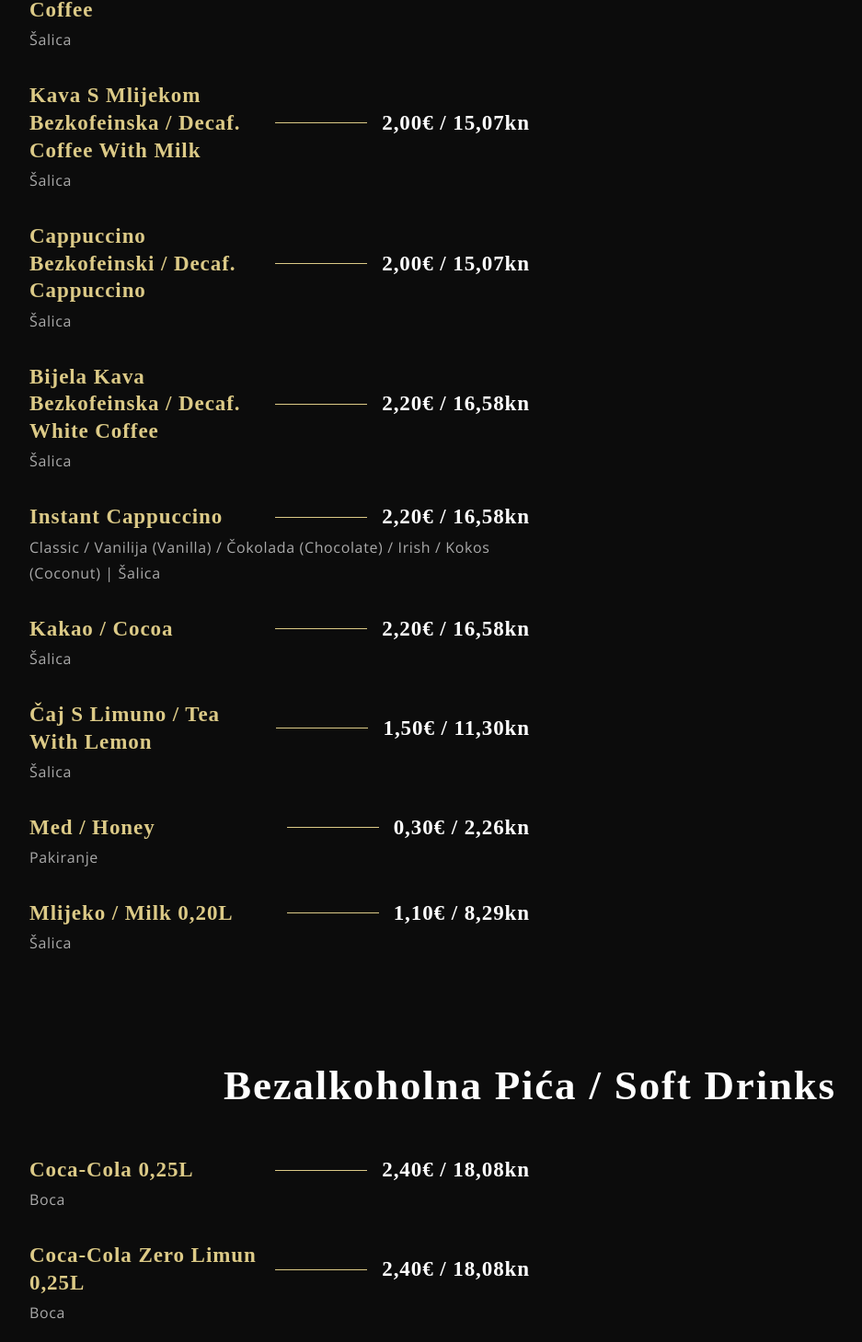
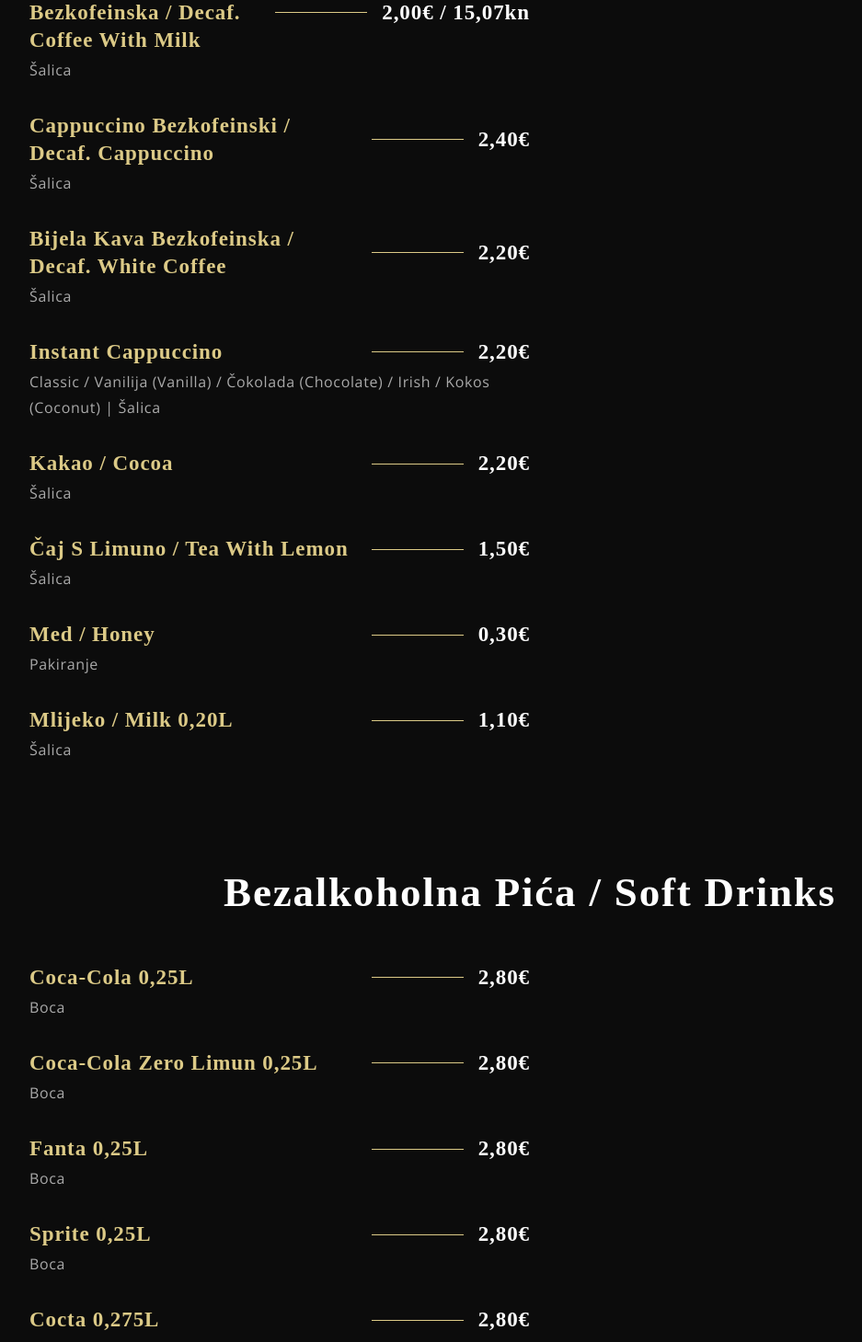
Before and after one commit to AntonioGvardijan/letrika_menu, a React (Create React App) app: page / in a window 1280 px wide. Shown: the part 2096-3555 px from the top of the page at 92% size, without its empty margins (64-1001 px from the left). Built offline with nearby package versions, Linux system fonts and the light colour scheme; a web font is replaced by a local one.

Commit message:
Update data.js

```diff
--- a/src/constants/data.js
+++ b/src/constants/data.js
@@ -2,47 +2,47 @@
 const beer = [
   {
     title: 'Ožujsko 0,20L',
-    price: '1,40€ / 10,55kn',
+    price: '1,90€',
     tags: 'HR | Točeno',
   },
   {
     title: 'Ožujsko 0,30L',
-    price: '1,90€ / 14,32kn',
+    price: '2,30€',
     tags: 'HR | Točeno',
   },
   {
     title: 'Ožujsko 0,50L',
-    price: '2,90€ / 21,85kn',
+    price: '3,60€',
     tags: 'HR | Točeno',
   },
   {
     title: 'Ožujsko 0,50L',
-    price: '2,90€ / 21,85kn',
+    price: '3,60€',
     tags: 'HR | Boca',
   },
   {
     title: 'Ožujsko Limun / Grejp 0,50l',
-    price: '2,90€ / 21,85kn',
+    price: '3,60€',
     tags: 'HR | Boca',
   },
   {
     title: 'Ožujsko Cool 0,50l',
-    price: '2,90€ / 21,85kn',
+    price: '3,60€n',
     tags: 'HR | Boca - bezalkoholno',
   },
   {
     title: 'Staropramen 0,50l',
-    price: '2,90€ / 21,85kn',
+    price: '3,60€',
     tags: 'HR | Boca',
   },
   {
     title: 'Tomislav Tamno 0,50l',
-    price: '2,90€ / 21,85kn',
+    price: '3,60€n',
     tags: 'HR | Boca',
   },
   {
     title: 'Becks 0,33l',
-    price: '2,90€ / 21,85kn',
+    price: '3,60€',
     tags: 'DE | Boca',
   },
 ];
@@ -51,32 +51,32 @@ const beer = [
 const cocktails = [
   {
     title: 'Mojito 0,20L',
-    price: '6,00€ / 45,21kn',
+    price: '7,00€',
     tags: 'bacardi 0,05l | liker od limete 0,03l | mineralna voda 0,12l | smeđi šećer | limeta | menta',
   },
   {
     title: "Tequila sunrise 0,20L",
-    price: '6,00€ / 45,21kn',
+    price: '7,00€',
     tags: 'tequila 0,06l | sok od naranče 0,12l | liker granadin 0,02l',
   },
   {
     title: 'Pina Colada 0,20L',
-    price: '6,00€ / 45,21kn',
+    price: '7,00€',
     tags: 'bacardi rum 0,06l | liker od kokosa 0,04l | sok od ananasa 0,10l',
   },
   {
     title: 'Sex on the Beach 0,20L',
-    price: '6,00€ / 45,21kn',
+    price: '7,00€',
     tags: 'smirnof vodka 0,06l | liker granadin 0,02l | liker breskva 0,02l | sok naranča 0,10l',
   },
   {
     title: 'Margarita 0,10L',
-    price: '6,00€ / 45,21kn',
+    price: '7,00€',
     tags: 'tequila 0,06l | liker cointreau 0,02l | liker limeta 0,02l | limeta | sol',
   },
   {
     title: 'Aperol Spritz 0,15L',
-    price: '6,00€ / 45,21kn',
+    price: '7,00€',
     tags: 'aperol 0,02l | pjenušac Freixenet 0,03l | mineralna voda 0,10l',
   },
 ];
@@ -85,47 +85,47 @@ const cocktails = [
 const wines__white = [
   {
     title: 'Kutjevačka Graševina 1,00L',
-    price: '13,50€ / 101,72kn',
+    price: '15,00€',
     tags: 'bijelo | boca',
   },
   {
     title: 'Kutjevačka Graševina 0,10L',
-    price: '1,35€ / 10,17kn',
+    price: '1,50€',
     tags: 'bijelo | čaša',
   },
   {
     title: 'Malvazija 1,00L',
-    price: '13,50€ / 101,72kn',
+    price: '15,00€',
     tags: 'bijelo | boca',
   },
   {
     title: 'Malvazija 0,10L',
-    price: '1,35€ / 10,17kn',
+    price: '1,50€',
     tags: 'bijelo | čaša',
   },
   {
     title: 'Krauthaker Graševina 0,75L',
-    price: '20,00€ / 150,69kn',
+    price: '20,00€',
     tags: 'bijelo | boca',
   },
   {
     title: 'Gemišt Kutjevačka Graševina 0,20L',
-    price: '2,30€ / 17,33kn',
+    price: '2,60€',
     tags: '0,15L vino | 0,05L mineralna voda',
   },
   {
     title: 'Gemišt Kutjevačka Graševina 0,30L',
-    price: '3,10€ / 23,36kn',
+    price: '3,50€n',
     tags: '0,20L vino | 0,10L mineralna voda',
   },
   {
     title: 'Gemišt Malvazija 0,20L',
-    price: '2,30€ / 17,33kn',
+    price: '2,60€',
     tags: '0,15L vino | 0,05L mineralna voda',
   },
   {
     title: 'Gemišt Malvazija 0,30L',
-    price: '3,10€ / 23,36kn',
+    price: '3,50€',
     tags: '0,20L vino | 0,10L mineralna voda',
   },
 ]
@@ -134,32 +134,32 @@ const wines__white = [
 const wines__black = [
   {
     title: 'Vranac 1,00L',
-    price: '13,50€ / 101,72kn',
+    price: '15,00€',
     tags: 'crno | boca',
   },
   {
     title: 'Vranac 0,10L',
-    price: '1,35€ / 10,17kn',
+    price: '1,50€',
     tags: 'crno | čaša',
   },
   {
     title: 'Pelješac Plavi 1,00L',
-    price: '13,50€ / 101,72kn',
+    price: '15,00€',
     tags: 'crno | boca',
   },
   {
     title: 'Pelješac Plavi 0,10L',
-    price: '1,35€ / 10,17kn',
+    price: '1,50€',
     tags: 'crno | čaša',
   },
   {
     title: 'Pinot Crni 0,75L',
-    price: '20,00€ / 150,69kn',
+    price: '20,00€',
     tags: 'crno | boca',
   },
   {
     title: 'Dingač Skaramuča 0,75L',
-    price: '27,00€ / 203,43kn',
+    price: '30,00€',
     tags: 'crno | boca',
   },
 ]
@@ -167,37 +167,37 @@ const wines__black = [
 const domace_rakije_1 = [
   {
     title: 'Travarica / Herb Brandy 0,03L',
-    price: '1,80€ / 13,56kn',
+    price: '2,00€',
     tags: 'HR | čaša',
   },
   {
     title: 'Šljivovica / Plum Brandy 0,03L',
-    price: '1,80€ / 13,56kn',
+    price: '2,00€',
     tags: 'HR | čaša',
   },
   {
     title: 'Lozovača / Grape Brandy 0,03L',
-    price: '1,80€ / 13,56kn',
+    price: '2,00€',
     tags: 'HR | čaša',
   },
   {
     title: 'Medica / Honey Brandy 0,03L',
-    price: '1,90€ / 14,32kn',
+    price: '2,00€',
     tags: 'HR | čaša',
   },
   {
     title: 'Višnjevac / Cherry Brandy 0,03L',
-    price: '1,90€ / 14,32kn',
+    price: '2,00€',
     tags: 'HR | čaša',
   },
   {
     title: 'Borovnica / Blueberry Brandy 0,03L',
-    price: '1,90€ / 14,32kn',
+    price: '2,00€',
     tags: 'HR | čaša',
   },
   {
     title: 'Orahovac / Walnut Brandy 0,03L',
-    price: '1,90€ / 14,32kn',
+    price: '2,00€',
     tags: 'HR | čaša',
   },
 ]
@@ -205,37 +205,37 @@ const domace_rakije_1 = [
 const domace_rakije_2 = [
   {
     title: 'Đumbir / Ginger Brandy 0,03L',
-    price: '2,20€ / 16,58kn',
+    price: '2,50€',
     tags: 'HR | čaša',
   },
   {
     title: 'Pelinkovac 0,03L',
-    price: '1,80€ / 13,56kn',
+    price: '2,00€',
     tags: 'HR | čaša',
   },
   {
     title: 'Stock 0,03L',
-    price: '1,90€ / 14,32kn',
+    price: '2,00€',
     tags: 'HR | čaša',
   },
   {
     title: 'Amaro 0,03L',
-    price: '1,80€ / 13,56kn',
+    price: '2,00€',
     tags: 'HR | čaša',
   },
   {
     title: 'Gin 0,03L',
-    price: '1,80€ / 13,56kn',
+    price: '2,00€',
     tags: 'HR | čaša',
   },
   {
     title: 'Vodka 0,03L',
-    price: '1,80€ / 13,56kn',
+    price: '2,00€',
     tags: 'HR | čaša',
   },
   {
     title: 'Viljamovka / Williams Brandy 0,03L',
-    price: '2,50€ / 18,84kn',
+    price: '2,50€',
     tags: 'HR | čaša',
   },
 ]
@@ -243,27 +243,27 @@ const domace_rakije_2 = [
 const strani_alk_1 = [
   {
     title: 'Jack Daniels 0,03L',
-    price: '3,30€ / 24,86kn',
+    price: '4,00€',
     tags: 'čaša',
   },
   {
     title: 'Ballantines 0,03L',
-    price: '2,50€ / 18,84kn',
+    price: '3,00€',
     tags: 'čaša',
   },
   {
     title: 'Chivas 0,03L',
-    price: '3,70€ / 27,88kn',
+    price: '4,50€',
     tags: 'čaša',
   },
   {
     title: 'Malibu 0,03L',
-    price: '2,50€ / 18,84kn',
+    price: '3,00€',
     tags: 'čaša',
   },
   {
     title: 'Tequila 0,03L',
-    price: '2,30€ / 17,33kn',
+    price: '3,00€',
     tags: 'čaša',
   },
 ]
@@ -271,27 +271,27 @@ const strani_alk_1 = [
 const strani_alk_2 = [
   {
     title: 'Vodka Smirnoff 0,03L',
-    price: '2,50€ / 18,84kn',
+    price: '3,00€',
     tags: 'čaša',
   },
   {
     title: 'Jegermaister 0,03L',
-    price: '2,50€ / 18,84kn',
+    price: '3,20€',
     tags: 'čaša',
   },
   {
     title: 'Hennesy 0,03L',
-    price: '4,00€ / 30,14kn',
+    price: '5,00€',
     tags: 'čaša',
   },
   {
     title: 'Southern Comfort 0,03L',
-    price: '2,90€ / 21,85kn',
+    price: '3,20€',
     tags: 'čaša',
   },
   {
     title: 'Johnnie Walker Red Label 0,03L',
-    price: '2,40€ / 18,08kn',
+    price: '3,20€',
     tags: 'čaša',
   },
 ]
@@ -299,42 +299,42 @@ const strani_alk_2 = [
 const bezalk_1 = [
   {
     title: 'Coca-Cola 0,25L',
-    price: '2,40€ / 18,08kn',
+    price: '2,80€',
     tags: 'boca',
   },
   {
     title: 'Coca-Cola Zero Limun 0,25L',
-    price: '2,40€ / 18,08kn',
+    price: '2,80€',
     tags: 'boca',
   },
   {
     title: 'Fanta 0,25L',
-    price: '2,40€ / 18,08kn',
+    price: '2,80€',
     tags: 'boca',
   },
   {
     title: 'Sprite 0,25L',
-    price: '2,40€ / 18,08kn',
+    price: '2,80€',
     tags: 'boca',
   },
   {
     title: 'Cocta 0,275L',
-    price: '2,50€ / 18,84kn',
+    price: '2,80€',
     tags: 'boca',
   },
   {
     title: 'Schweps 0,25L',
-    price: '2,50€ / 18,84kn',
+    price: '2,80€',
     tags: 'Tangerina / Bitter Lemon / Tonic | boca',
   },
   {
     title: 'Cappy 0,20L',
-    price: '2,50€ / 18,84kn',
+    price: '2,80€',
     tags: 'Jabuka (Apple) / Naranča (Orange) / Gusti (Mix) / Crni ribiz (Blackcurrants) | boca',
   },
   {
     title: 'Ledeni Čaj / Ice Tea 0,25L',
-    price: '2,50€ / 18,84kn',
+    price: '2,80€',
     tags: 'boca',
   },
 ]
@@ -342,37 +342,37 @@ const bezalk_1 = [
 const bezalk_2 = [
   {
     title: 'Orangina 0,25L',
-    price: '2,60€ / 19,59kn',
+    price: '3,20€',
     tags: 'boca',
   },
   {
     title: 'Red Bull 0,25L',
-    price: '3,60€ / 27,12kn',
+    price: '4,00€',
     tags: 'limenka',
   },
   {
     title: 'Cedevita 0,30L',
-    price: '2,00€ / 15,07kn',
+    price: '2,50€',
     tags: 'vrečica',
   },
   {
     title: 'Romerquelle Mineralna voda / Carbonated Water 0,33L',
-    price: '2,10€ / 15,82kn',
+    price: '2,40€',
     tags: 'boca',
   },
   {
     title: 'Romerquelle Limunska trava / Carbonated Water Lemon Grass 0,33L',
-    price: '2,10€ / 15,82kn',
+    price: '2,40€',
     tags: 'boca',
   },
   {
     title: 'Romerquelle Prirodna voda / Natural Water 0,33L',
-    price: '2,10€ / 15,82kn',
+    price: '2,40€',
     tags: 'boca',
   },
   {
     title: 'Jamnica Mineralna voda / Mineral Water 1,00L',
-    price: '4,00€ / 30,14kn',
+    price: '4,50€',
     tags: 'boca',
   },
 ]
@@ -380,32 +380,32 @@ const bezalk_2 = [
 const topli_napitci_1 = [
   {
     title: 'Espresso kava / Coffee',
-    price: '1,60€ / 12,06kn',
+    price: '1,60€',
     tags: 'šalica',
   },
   {
     title: 'Kava s mlijekom mala / Small Coffee with milk',
-    price: '1,60€ / 12,06kn',
+    price: '1,60€',
     tags: 'šalica',
   },
   {
     title: 'Kava s mlijekom velika / Big Coffee with milk',
-    price: '1,80€ / 13,56kn',
+    price: '1,80€',
     tags: 'šalica',
   },
   {
     title: 'Cappuccino',
-    price: '2,00€ / 15,07kn',
+    price: '2,00€',
     tags: 'šalica',
   },
   {
     title: 'Bijela kava / White Coffee',
-    price: '2,00€ / 15,07kn',
+    price: '2,00€',
     tags: 'šalica',
   },
   {
     title: 'Kava sa šlagom / Coffee with White Cream',
-    price: '2,00€ / 15,07kn',
+    price: '2,20€',
     tags: 'šalica',
   },
   {
@@ -423,37 +423,37 @@ const topli_napitci_1 = [
 const topli_napitci_2 = [
   {
     title: 'Cappuccino bezkofeinski / Decaf. Cappuccino',
-    price: '2,00€ / 15,07kn',
+    price: '2,40€',
     tags: 'šalica',
   },
   {
     title: 'Bijela kava bezkofeinska / Decaf. White Coffee',
-    price: '2,20€ / 16,58kn',
+    price: '2,20€',
     tags: 'šalica',
   },
   {
     title: 'Instant Cappuccino',
-    price: '2,20€ / 16,58kn',
+    price: '2,20€',
     tags: 'Classic / Vanilija (Vanilla) / Čokolada (Chocolate) / Irish / Kokos (Coconut) | šalica',
   },
   {
     title: 'Kakao / Cocoa',
-    price: '2,20€ / 16,58kn',
+    price: '2,20€',
     tags: 'šalica',
   },
   {
     title: 'Čaj s limuno / Tea with lemon',
-    price: '1,50€ / 11,30kn',
+    price: '1,50€',
     tags: 'šalica',
   },
   {
     title: 'Med / Honey',
-    price: '0,30€ / 2,26kn',
+    price: '0,30€',
     tags: 'pakiranje',
   },
   {
     title: 'Mlijeko / Milk 0,20L',
-    price: '1,10€ / 8,29kn',
+    price: '1,10€',
     tags: 'šalica',
   },
 ]
```
